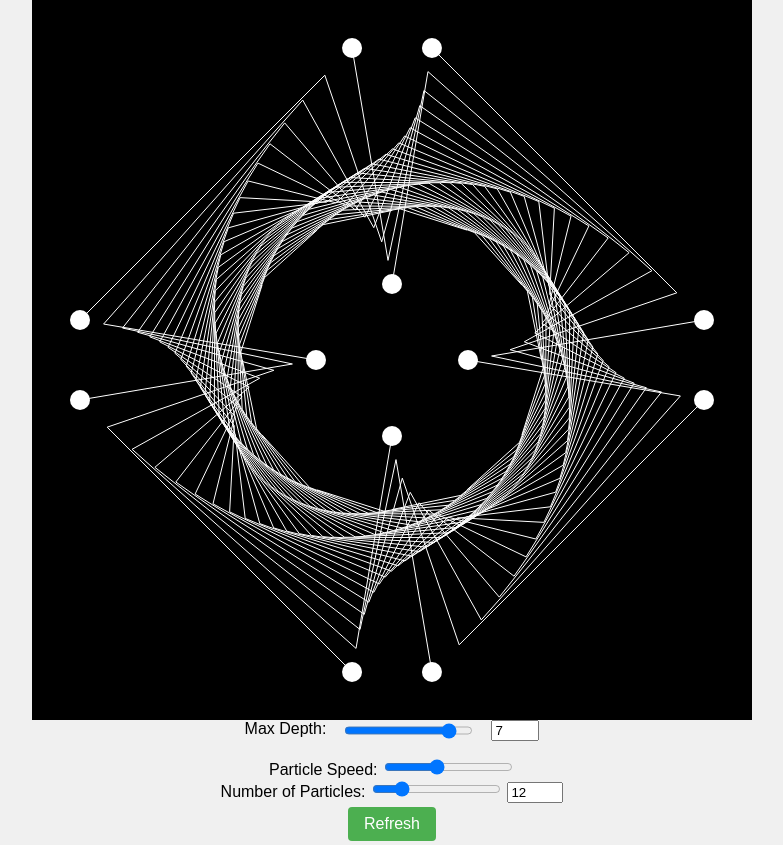
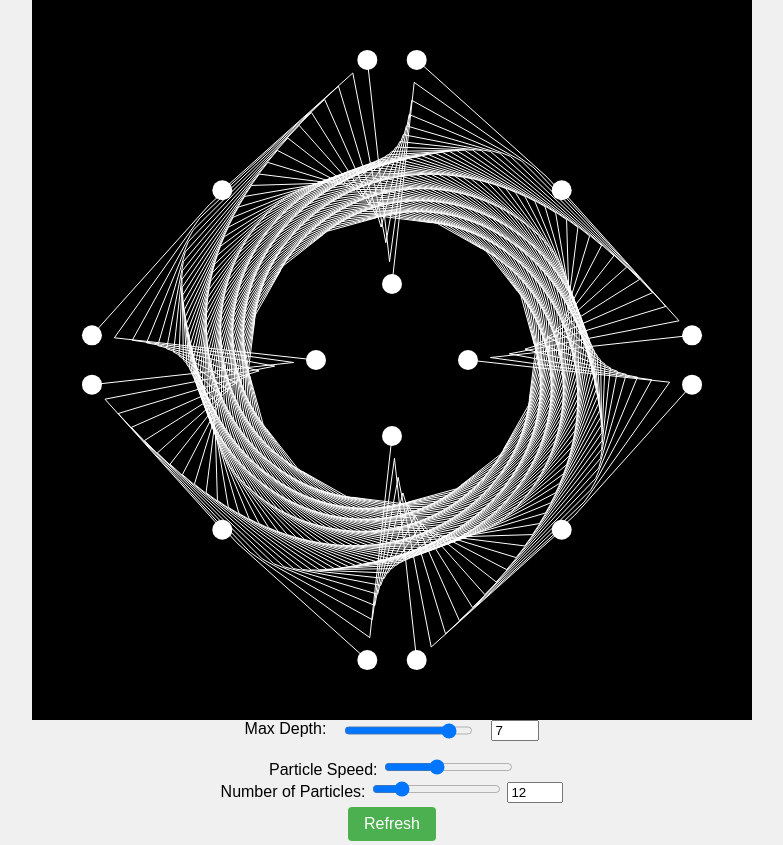
Before and after one commit to jiaminglimjm/LLM-showcase, a plain HTML site: page Aesthetic.html in a window 1280 px wide. Shown: the whole page, without its empty margins (248-1031 px from the left). Drawn offline with Linux system fonts and the light colour scheme.

Commit message:
Make initial settings cooler

```diff
--- a/Aesthetic.html
+++ b/Aesthetic.html
@@ -192,7 +192,7 @@
         const width = canvas.width;
         const height = canvas.height;
 
-        let numParticles = 12;
+        let numParticles = 16;
         let particles = [];
         const centerX = width / 2;
         const centerY = height / 2;
@@ -210,7 +210,7 @@
 
         let ratio = 0;
         const ratioSpeed = 0.003;
-        let maxDepth = 31;
+        let maxDepth = 64;
 
         function animate() {
             ctx.clearRect(0, 0, width, height);
```
